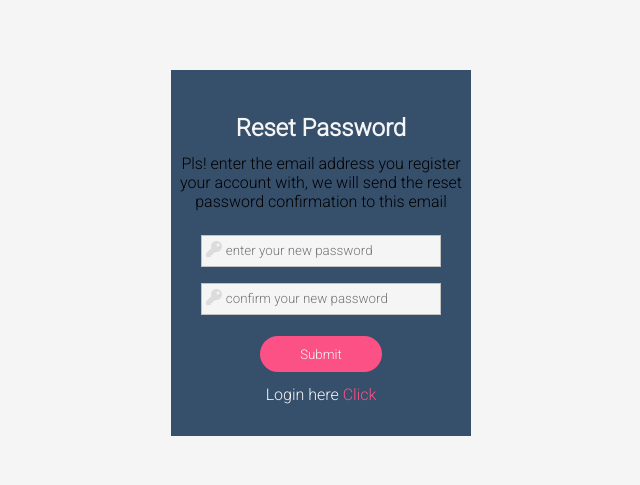
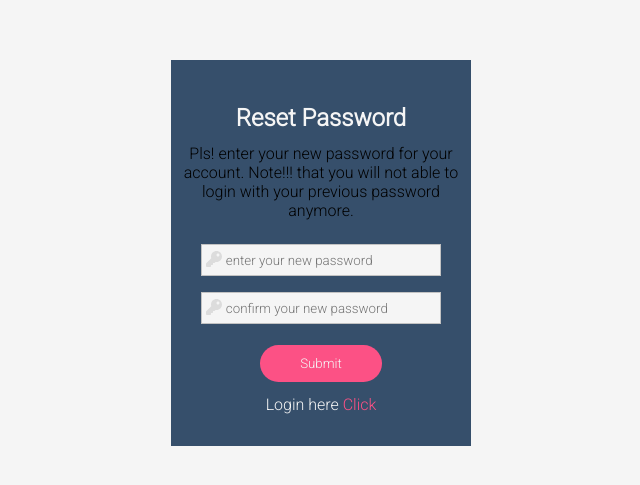
Before and after one commit to agboolaidris/ChatApp, a React (Create React App) app: page /resetpassword/1 in a window 1280 px wide. Shown: the part 147-632 px from the top of the page, without its empty margins (319-959 px from the left). Built offline with nearby package versions, Linux system fonts and the light colour scheme.

Commit message:
update files

```diff
--- a/src/Action/AuthAction.js
+++ b/src/Action/AuthAction.js
@@ -35,7 +35,7 @@ export const checkAuth = ()=>{
         }
     }
     catch(err){
-        console.log(err.message)
+        dispatch({type:USER_AUTH_ERR})
     }
     }
 }
@@ -69,13 +69,12 @@ export const Login = (user)=>{
 
       })
       .catch(err=>{
-
           dispatch({type:LOGIN_ERROR})
           dispatch(getError(err.response,'LOGIN FAIL'))
       })
     }
     catch(err){
-        console.log(err.message)
+        dispatch({type:LOGIN_ERROR})
     }
    }
 }
@@ -93,7 +92,6 @@ export const forgetpassword = (email)=>{
      try{
      axios.post('https://iriswebsite.herokuapp.com/user/forgetpassword',email)
       .then(res=>{
-
           dispatch({type:FORGET_PASSWORD_SUCCESSFUL})
           dispatch(getSuccess(res, 'FORGET PASSWORD SUCCESSFUL'))
       })
@@ -110,7 +108,6 @@ export const forgetpassword = (email)=>{
 }
 
 export const resetpassword = (params,state)=>{
-    console.log(state)
     return async(dispatch)=>{
         dispatch({type:USER_LOADING})
         try{
@@ -118,11 +115,9 @@ export const resetpassword = (params,state)=>{
             .then(res=>{
                 dispatch(getSuccess(res, 'PASSWORD RESET SUCCESS'))
                 dispatch({type:RESETPASSWORD_SUCCESS})
-                console.log(res)
             })
 
             .catch(err=>{
-                console.log(err.response)
                 dispatch({type:RESETPASSWORD_ERROR})
                 dispatch(getError(err.response, 'PASSWORD RESET ERROR'))
             })
--- a/src/Component/Auth/ResetPassword/ResetPassword.jsx
+++ b/src/Component/Auth/ResetPassword/ResetPassword.jsx
@@ -67,7 +67,14 @@ function RestPassword({
       >
         <form onSubmit={handleSubmit}>
           <span className={Err ? "error" : success && "success"}>
-            {Err ? Err : success && success}{" "}
+            {Err
+              ? Err
+              : success &&
+                `${success} ${(
+                  <a href="https://irisblogs.herokuapp.com">
+                    Click me to Login
+                  </a>
+                )} `}{" "}
             <span
               onClick={handleClick}
               className={times ? "times" : "times-none"}
@@ -78,8 +85,8 @@ function RestPassword({
           <div className="text">
             <h2>Reset Password</h2>
             <p>
-              Pls! enter the email address you register your account with, we
-              will send the reset password confirmation to this email
+              Pls! enter your new password for your account. Note!!! that you
+              will not able to login with your previous password anymore.
             </p>
           </div>
           <div className="div">
```
Also changed, not shown: 1 other file (tests, documents, lock files or other folders).
